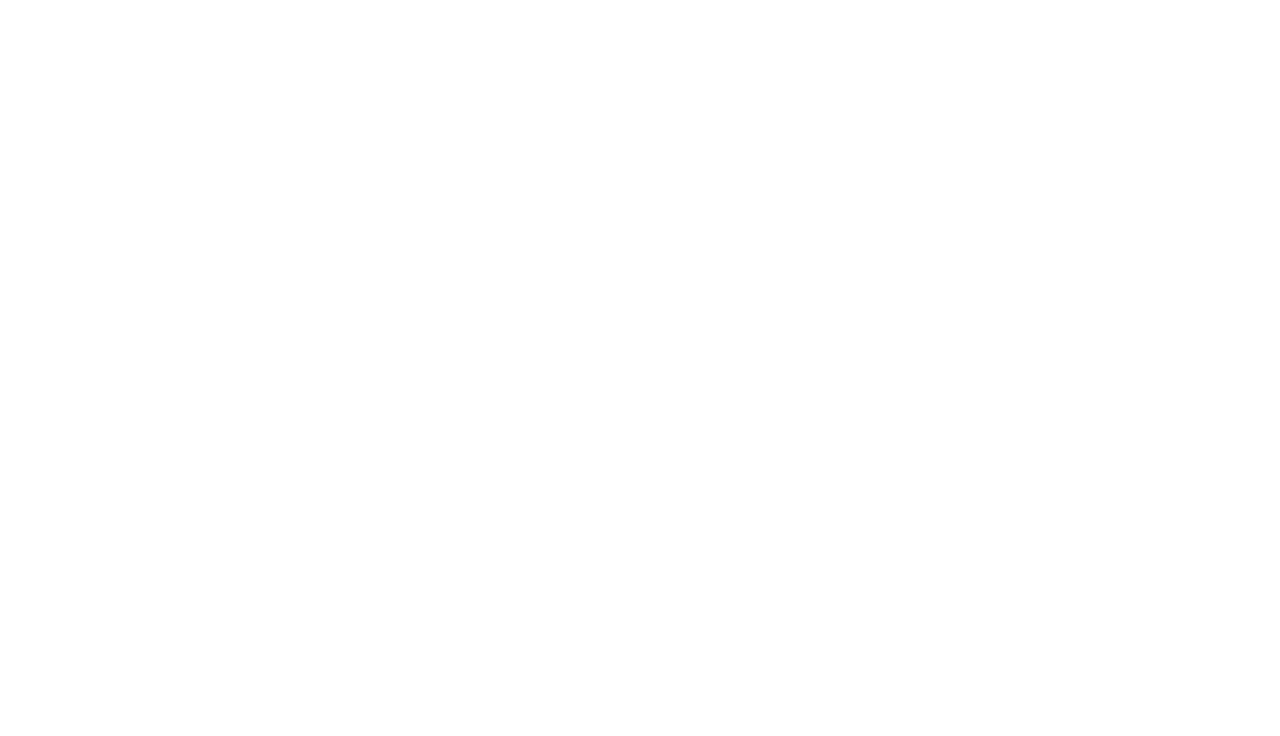
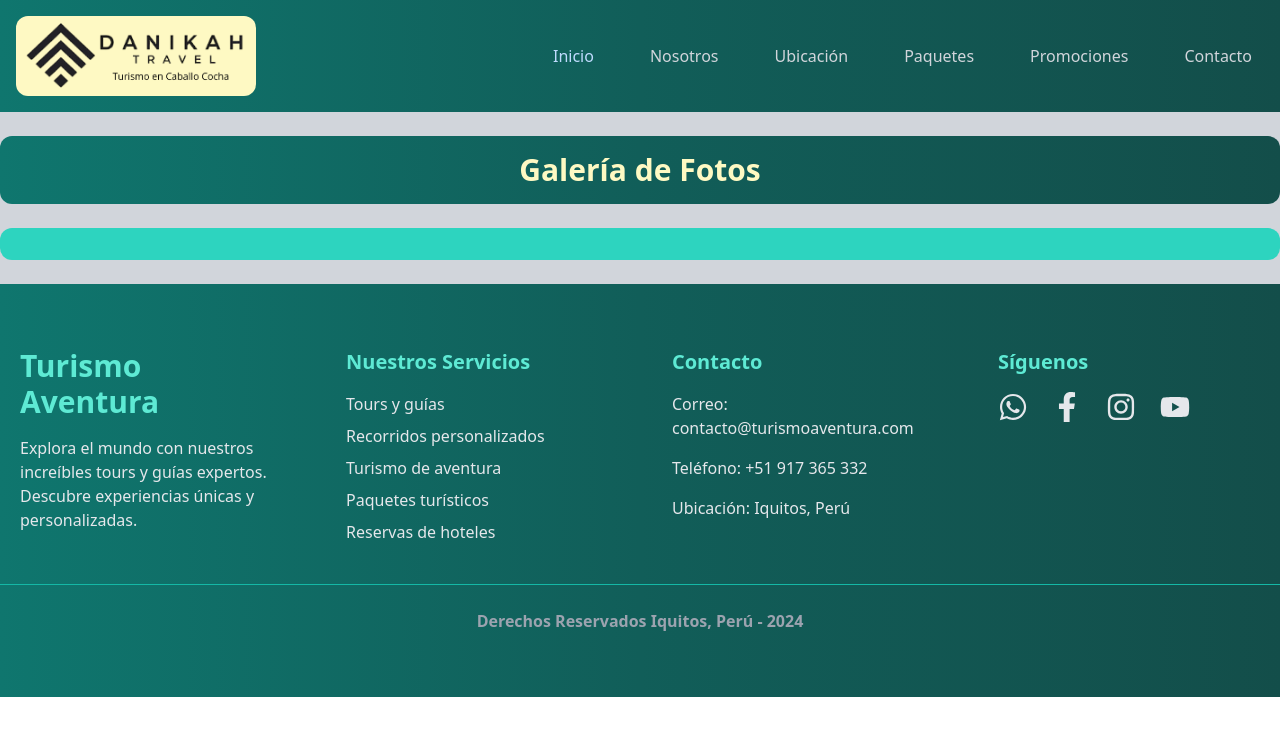
Before and after one commit to FaritEnrique/turismo-caballo-vite, a React (Vite) app: page /galeria in a window 1280 px wide. Before the commit this address had no page. Shown: the top 736 px of the page. Built offline with nearby package versions, Linux system fonts and the light colour scheme.

Commit message:
Inicio de implementación de galería

```diff
--- a/src/App.jsx
+++ b/src/App.jsx
@@ -12,6 +12,7 @@ import LocationPage from './pages/LocationPage';
 import LocalidadesPage from './pages/LocalidadesPage';
 import PaquetesPage from './pages/PaquetesPage';
 import PromocionesPage from './pages/PromocionesPage';
+import GaleriaPage from './pages/GaleriaPage';
 
 const App = () => {
   return (
@@ -28,6 +29,7 @@ const App = () => {
             <Route path="/localidades" element={<LocalidadesPage />} />
             <Route path="/paquetes" element={<PaquetesPage />} />
             <Route path="/promociones" element={<PromocionesPage />} />
+            <Route path="/galeria" element={<GaleriaPage />} />
           </Route>
         </Routes>
       </BrowserRouter>
--- /dev/null
+++ b/src/pages/GaleriaPage.jsx
@@ -0,0 +1,18 @@
+import React from 'react'
+
+const GaleriaPage = () => {
+  return (
+    <main className='bg-gray-300 pt-6 pb-6'>
+      <div className='max-w-[1300px] mx-auto p-4 rounded-xl bg-gradient-to-r from-teal-700 via-teal-800 to-teal-900 border-gray-200 dark:bg-gray-900'>
+        <h1 className='text-center font-extrabold text-3xl text-yellow-100'>Galería de Fotos</h1>
+      </div>
+      <div className='mt-6 max-w-[1300px] mx-auto p-4 rounded-xl bg-teal-400'>
+        <div className="grid grid-cols-1 md:grid-cols-2 lg:grid-cols-4 gap-8">
+
+        </div>
+      </div>
+    </main>
+  )
+}
+
+export default GaleriaPage
--- a/src/pages/HomePage.jsx
+++ b/src/pages/HomePage.jsx
@@ -111,7 +111,7 @@ const HomePage = () => {
                             <li><Link to="/festividades" className="block hover:text-yellow-300 font-semibold">Festividades de la Región</Link></li>
                             <li><Link to="/flora" className="block hover:text-yellow-300 font-semibold">Flora</Link></li>
                             <li><Link to="/fauna" className="block hover:text-yellow-300 font-semibold">Fauna</Link></li>
-                            <li><Link to="#" className="block hover:text-yellow-300 font-semibold">Panel Fotográfico</Link></li>
+                            <li><Link to="/galeria" className="block hover:text-yellow-300 font-semibold">Panel Fotográfico</Link></li>
                         </ul>
                     </div>
                     {/* Video */}
```
